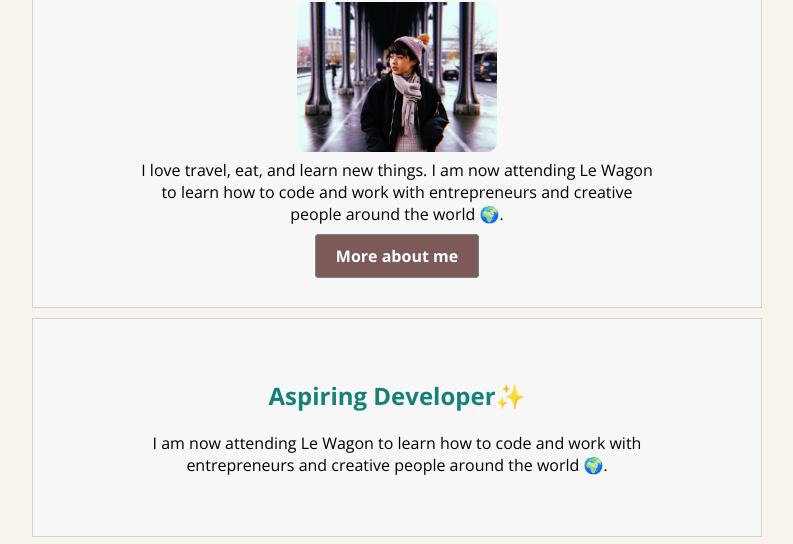
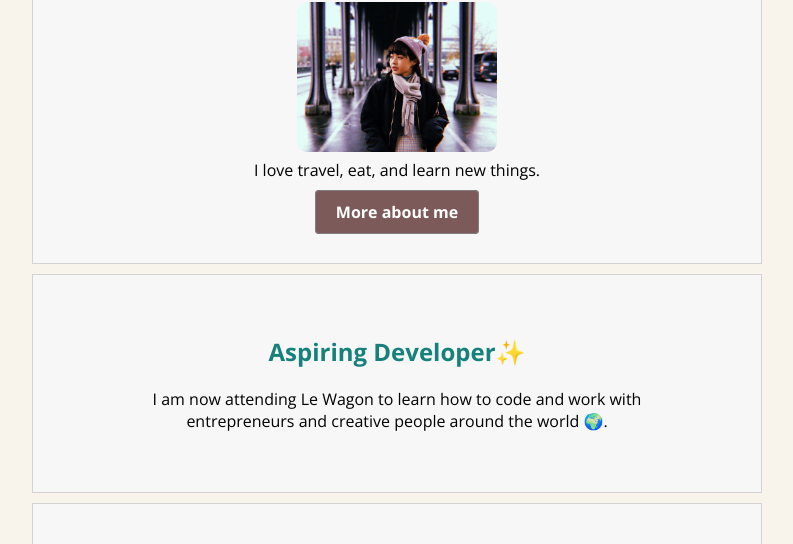
Before and after one commit to thejasmine/profile, a plain HTML site: page index.html in a window 1280 px wide. Shown: the part 170-714 px from the top of the page, without its empty margins (243-1036 px from the left). Drawn offline with nearby package versions, Linux system fonts and the light colour scheme.

Commit message:
update index

```diff
--- a/index.html
+++ b/index.html
@@ -13,7 +13,7 @@
     <div class="card">
       <h1>Hi There🐰This is Jasmine</h1>
       <img src="images/jasmine.jpg" alt="Jasmine's photo">
-      <p>I love travel, eat, and learn new things. I am now attending Le Wagon to learn how to code and work with entrepreneurs and creative people around the world 🌍.</p>
+      <p>I love travel, eat, and learn new things. </p>
       <a href="https://github.com/thejasmine" target="_blank" class="brown-btn">More about me</a>
     </div>
 
```
